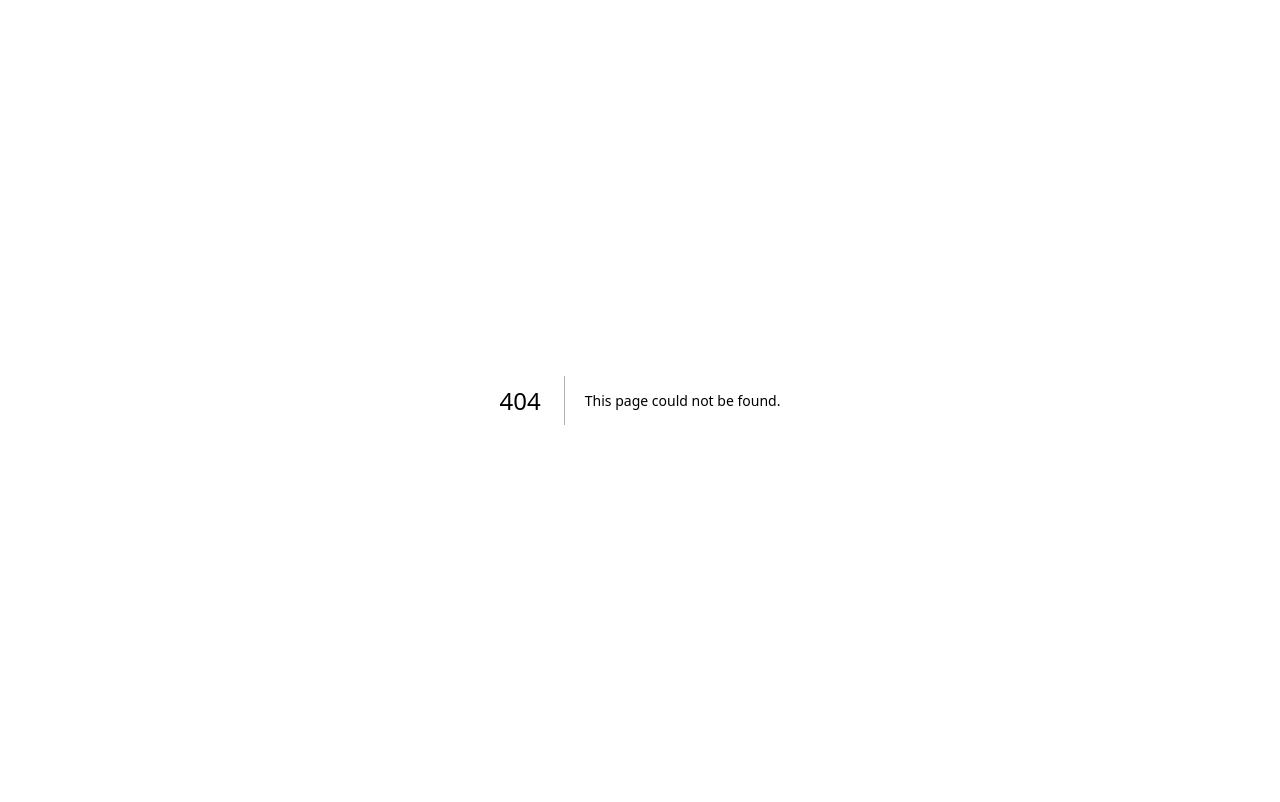
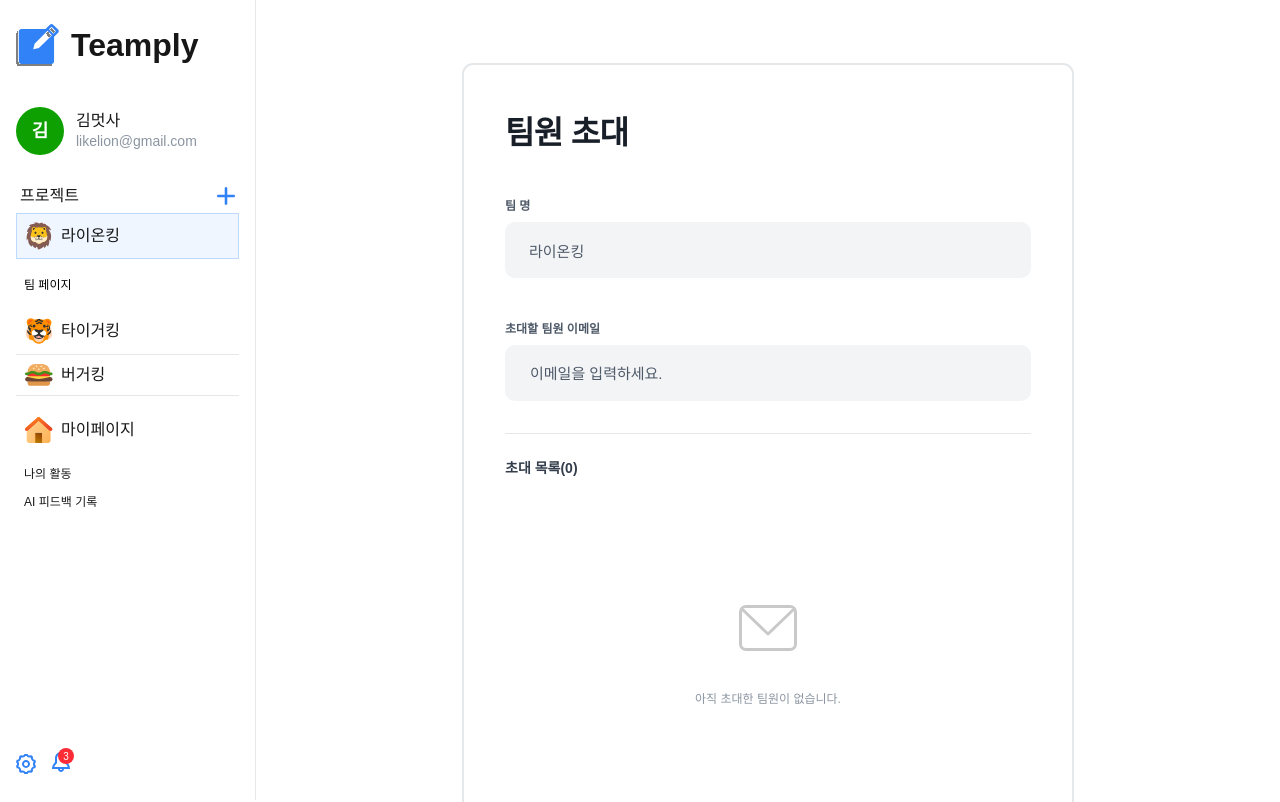
Before and after one commit to SMU-LikeLion-14th-LionKing/LionKing-FE, a Next.js app: page /invite in a window 1280 px wide. Before the commit this address had no page. Shown: the top 802 px of the page. Built offline with nearby package versions, Linux system fonts and the light colour scheme; a web font is replaced by a local one.

Commit message:
팀원 초대 화면

```diff
--- /dev/null
+++ b/src/app/invite/page.jsx
@@ -0,0 +1,16 @@
+import { Suspense } from "react";
+import Sidebar from "@/components/Sidebar/Sidebar";
+import TeamInviteForm from "@/components/Projects/TeamInviteForm";
+
+export default function InvitePage() {
+  return (
+    <div className="flex min-h-screen bg-white">
+      <Sidebar />
+      <main className="min-w-0 flex-1 px-5 py-5 sm:px-8 sm:py-[63px]">
+        <Suspense>
+          <TeamInviteForm />
+        </Suspense>
+      </main>
+    </div>
+  );
+}
--- /dev/null
+++ b/src/app/notice/page.jsx
@@ -0,0 +1,112 @@
+import Image from "next/image";
+import Link from "next/link";
+import Sidebar from "@/components/Sidebar/Sidebar";
+
+const NOTICES = [
+  {
+    id: 1,
+    title: "최종 발표 일정 변경 안내",
+    date: "2026.07.14(화) 18:00",
+    lines: [
+      "7/24 (목) 18:00 최종 발표",
+      "→ 7/22(화)까지 발표 자료 및 시연 영상 제출 부탁드립니다.",
+      "",
+      "+ 시연 영상 5분 이내",
+    ],
+  },
+  {
+    id: 2,
+    title: "7/14 회의 장소 변경 안내",
+    date: "2026.07.13(월) 13:00",
+    lines: [
+      "7/14(월) 회의 장소 변경되었습니다.",
+      "기존: 공학관 207 → 변경: 공학관 205",
+    ],
+  },
+  {
+    id: 3,
+    title: "API 명세서 공유 안내",
+    date: "2026.07.12(일) 19:20",
+    lines: [
+      "API 명세서 최신 버전 공유",
+      "7/14(월)까지 첨부된 내용 확인해주세요.",
+    ],
+  },
+  {
+    id: 4,
+    title: "다음주 일정 안내",
+    date: "2026.07.12(일) 09:40",
+    lines: [
+      "다음주 (7/15~7/18) 주요 일정 안내",
+      "ㆍ7/15(화): 중간 점검 회의",
+      "ㆍ7/16(수): 와이어프레임 최종 확인",
+      "ㆍ7/17(목)~7/18(금): 기능 구현 및 테스트",
+    ],
+  },
+];
+
+function NoticeCard({ notice }) {
+  return (
+    <article className="relative min-h-[114px] rounded-[10px] border border-gray-5 px-5 py-5 sm:px-7 sm:pr-48">
+      <h3 className="text-[22px] font-semibold tracking-[-0.3px] text-gray-1">
+        {notice.title}
+      </h3>
+      <div className="mt-2 text-sm leading-[1.45] text-gray-1">
+        {notice.lines.map((line, index) =>
+          line ? <p key={index}>{line}</p> : <div key={index} className="h-3" />,
+        )}
+      </div>
+      <time className="mt-3 block text-sm text-gray-1 sm:absolute sm:right-7 sm:top-5 sm:mt-0">
+        {notice.date}
+      </time>
+    </article>
+  );
+}
+
+export default function ProjectNoticesPage() {
+  return (
+    <div className="flex min-h-screen bg-white">
+      <Sidebar />
+
+      <main className="min-w-0 flex-1 overflow-y-auto px-8 py-9">
+        <section className="mx-auto w-full max-w-[1080px]">
+          <header className="flex items-center gap-3">
+            <Image
+              src="/icons/Sidebar/lion.svg"
+              alt=""
+              width={38}
+              height={38}
+            />
+            <h1 className="text-[32px] font-bold tracking-[-0.7px] text-gray-1">
+              라이온킹
+            </h1>
+          </header>
+
+          <div className="mt-8 flex flex-col gap-4 sm:flex-row sm:items-start sm:justify-between">
+            <h2 className="text-[26px] font-bold tracking-[-0.4px] text-gray-1">
+              공지사항
+            </h2>
+            <div className="text-right">
+              <Link
+                href="/notice/create"
+                className="inline-flex h-11 items-center rounded-[20px] bg-primary px-5 text-base font-semibold text-white transition hover:bg-secondary"
+              >
+                <span className="mr-1 text-2xl font-light leading-none">+</span>
+                공지사항 작성
+              </Link>
+              <p className="mt-2 text-xs text-gray-2">
+                (권한 부여된 사용자만 작성 가능)
+              </p>
+            </div>
+          </div>
+
+          <div className="mt-7 space-y-2">
+            {NOTICES.map((notice) => (
+              <NoticeCard key={notice.id} notice={notice} />
+            ))}
+          </div>
+        </section>
+      </main>
+    </div>
+  );
+}
--- a/src/components/Projects/ProjectCreateForm.jsx
+++ b/src/components/Projects/ProjectCreateForm.jsx
@@ -1,6 +1,7 @@
 "use client";
 
 import { useState } from "react";
+import { useRouter } from "next/navigation";
 
 const CATEGORIES = [
   "IT/소프트웨어",
@@ -26,6 +27,7 @@ function FieldLabel({ htmlFor, children }) {
 }
 
 export default function ProjectCreateForm() {
+  const router = useRouter();
   const [form, setForm] = useState({
     teamName: "",
     projectName: "",
@@ -42,6 +44,9 @@ export default function ProjectCreateForm() {
   const handleSubmit = (event) => {
     event.preventDefault();
     if (!isComplete) return;
+    router.push(
+      `/invite?team=${encodeURIComponent(form.teamName)}&project=${encodeURIComponent(form.projectName)}`,
+    );
   };
 
   return (
--- /dev/null
+++ b/src/components/Projects/TeamInviteForm.jsx
@@ -0,0 +1,170 @@
+"use client";
+
+import { useState } from "react";
+import Image from "next/image";
+import { useRouter, useSearchParams } from "next/navigation";
+
+function EmptyInviteList() {
+  return (
+    <div className="flex flex-1 flex-col items-center justify-center pb-8 text-gray-3">
+      <svg
+        aria-hidden="true"
+        width="58"
+        height="46"
+        viewBox="0 0 58 46"
+        fill="none"
+        className="text-[#c9c9c9]"
+      >
+        <rect
+          x="1.5"
+          y="1.5"
+          width="55"
+          height="43"
+          rx="5.5"
+          stroke="currentColor"
+          strokeWidth="3"
+        />
+        <path
+          d="M4 5L29 29L54 5"
+          stroke="currentColor"
+          strokeWidth="3"
+          strokeLinecap="round"
+          strokeLinejoin="round"
+        />
+      </svg>
+      <p className="mt-10 text-xs">아직 초대한 팀원이 없습니다.</p>
+    </div>
+  );
+}
+
+export default function TeamInviteForm() {
+  const router = useRouter();
+  const searchParams = useSearchParams();
+  const teamName = searchParams.get("team") || "라이온킹";
+  const [email, setEmail] = useState("");
+  const [invites, setInvites] = useState([]);
+  const [error, setError] = useState("");
+
+  const addInvite = () => {
+    const normalizedEmail = email.trim();
+    if (!normalizedEmail) return;
+    if (!/^[^\s@]+@[^\s@]+\.[^\s@]+$/.test(normalizedEmail)) {
+      setError("올바른 이메일을 입력해주세요.");
+      return;
+    }
+    if (invites.includes(normalizedEmail)) {
+      setError("이미 초대 목록에 있는 이메일입니다.");
+      return;
+    }
+    setInvites((current) => [...current, normalizedEmail]);
+    setEmail("");
+    setError("");
+  };
+
+  const handleInviteClick = (event) => {
+    event.preventDefault();
+    event.stopPropagation();
+
+    if (!email.trim()) return;
+    addInvite();
+  };
+
+  return (
+    <section className="mx-auto flex min-h-[908px] w-full max-w-[612px] flex-col rounded-[11px] border-2 border-gray-5 bg-white px-6 py-10 sm:px-[41px] sm:pb-8 sm:pt-[42px]">
+      <h1 className="text-[32px] font-bold tracking-[-0.7px] text-[#191f28]">
+        팀원 초대
+      </h1>
+
+      <div className="mt-[45px]">
+        <label
+          htmlFor="invite-team-name"
+          className="mb-2 block text-xs font-semibold text-[#4e5968]"
+        >
+          팀 명
+        </label>
+        <input
+          id="invite-team-name"
+          readOnly
+          value={teamName}
+          className="h-14 w-full rounded-[10px] bg-gray-4 px-6 text-[15px] text-[#4e5968] outline-none"
+        />
+      </div>
+
+      <div className="mt-[43px]">
+        <label
+          htmlFor="invite-email"
+          className="mb-2 block text-xs font-semibold text-[#4e5968]"
+        >
+          초대할 팀원 이메일
+        </label>
+        <input
+          id="invite-email"
+          type="email"
+          value={email}
+          onChange={(event) => {
+            setEmail(event.target.value);
+            if (error) setError("");
+          }}
+          onKeyDown={(event) => {
+            if (event.key === "Enter") {
+              event.preventDefault();
+              addInvite();
+            }
+          }}
+          placeholder="이메일을 입력하세요."
+          className="h-14 w-full rounded-[10px] border border-transparent bg-gray-4 px-6 text-[15px] text-[#333d4b] outline-none placeholder:text-[#4e5968] focus:border-primary focus:bg-white"
+        />
+        {error && <p className="mt-1 text-[11px] text-error">{error}</p>}
+      </div>
+
+      <div className="mt-8 border-t border-gray-5 pt-6">
+        <h2 className="text-sm font-semibold text-[#333d4b]">
+          초대 목록({invites.length})
+        </h2>
+      </div>
+
+      {invites.length === 0 ? (
+        <EmptyInviteList />
+      ) : (
+        <ul className="mt-6 flex-1 space-y-4 overflow-y-auto">
+          {invites.map((invite) => (
+            <li
+              key={invite}
+              className="flex min-h-12 items-center text-sm text-[#333d4b]"
+            >
+              <Image
+                src="/icons/common/person.svg"
+                alt=""
+                width={40}
+                height={40}
+                className="mr-6 shrink-0"
+              />
+              <span className="w-[165px] truncate">{invite}</span>
+              <span className="ml-2 inline-flex h-[30px] min-w-[78px] items-center justify-center rounded-[7px] bg-[#fff4e6] px-3 text-xs font-semibold text-orange">
+                대기 중
+              </span>
+            </li>
+          ))}
+        </ul>
+      )}
+
+      <div className="mt-4 flex justify-end gap-2">
+        <button
+          type="button"
+          onClick={handleInviteClick}
+          disabled={!email.trim()}
+          className="h-14 w-32 rounded-[10px] bg-primary text-base font-semibold text-white transition hover:bg-secondary disabled:cursor-not-allowed disabled:bg-gray-5 disabled:text-gray-3"
+        >
+          초대하기
+        </button>
+        <button
+          type="button"
+          onClick={() => router.push("/main")}
+          className="h-14 w-32 rounded-[10px] bg-primary text-base font-semibold text-white transition hover:bg-secondary"
+        >
+          넘어가기
+        </button>
+      </div>
+    </section>
+  );
+}
```
Also changed, not shown: public/icons/common/person.svg (added).
